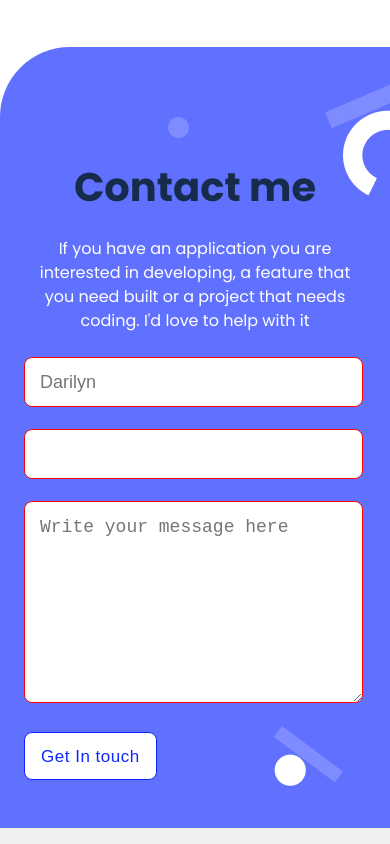
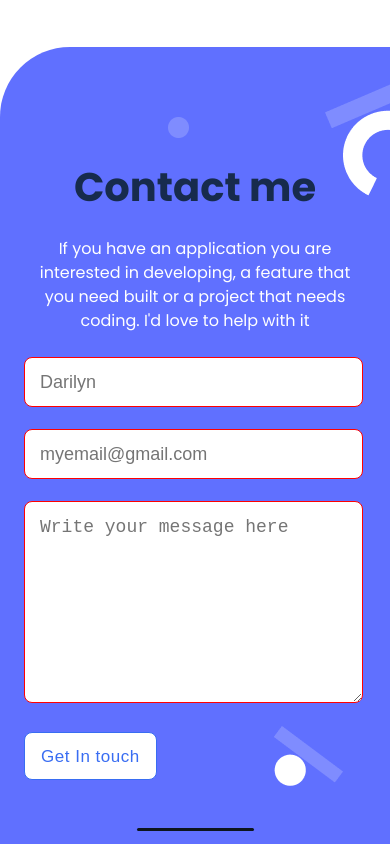
Before and after one commit to ometman/my-portfolio, a website: page index.html in a window 390 px wide. Shown: the part 4467-5311 px from the top of the page. Drawn offline with Linux system fonts and the light colour scheme.

Commit message:
Add hover to submit button and indicator bar

```diff
--- a/css/styles.css
+++ b/css/styles.css
@@ -430,7 +430,7 @@
   ul.skill-lang-selector2 {
     position: relative;
     height: auto;
-    width: 86%;
+    width: 80%;
     margin: 0 auto;
     padding: 0 16px;
     display: flex;
@@ -475,7 +475,7 @@
     margin: 0 auto;
     padding: 0;
     height: auto;
-    width: 86%;
+    width: 90%;
     display: flex;
     flex-direction: column;
     align-items: center;
@@ -689,8 +689,7 @@
   }
 
   .about-resume-action-button:enabled,
-  .pr-call-to-action-button:enabled,
-  .submit-btn:enabled {
+  .pr-call-to-action-button:enabled {
     background: #fff;
     border: 1px solid #0f27ff;
     border-radius: 8px;
@@ -713,4 +712,25 @@
     border-radius: 8px;
     color: #0f27ff;
   }
+
+  .indicator {
+    position: relative;
+    width: 100%;
+    height: 1rem;
+    margin: 0;
+    padding: 0;
+    background-color: #6070ff;
+    order: 3;
+  }
+
+  .indicator-bar {
+    position: relative;
+    margin: 0 auto;
+    padding: 0;
+    width: 30%;
+    height: 3px;
+    border: 1px;
+    background-color: #0d151e;
+    border-radius: 10px;
+  }
 }
--- a/css/stylesmin768.css
+++ b/css/stylesmin768.css
@@ -447,7 +447,7 @@
     margin: 0 auto;
     padding: 0;
     height: auto;
-    width: 86%;
+    width: 90%;
     display: flex;
     flex-direction: column;
     align-items: center;
@@ -648,7 +648,7 @@
     font-size: 17px;
     line-height: 24px;
     letter-spacing: 0.03em;
-    color: #396df2;
+    color: #0f27ff;
     background: #fff;
     border: 1px solid #396df2;
     border-radius: 8px;
@@ -663,8 +663,7 @@
   }
 
   .about-resume-action-button:enabled,
-  .pr-call-to-action-button:enabled,
-  .submit-btn:enabled {
+  .pr-call-to-action-button:enabled {
     background: #fff;
     border: 1px solid #0f27ff;
     border-radius: 8px;
--- a/index.html
+++ b/index.html
@@ -281,13 +281,13 @@
                             project that needs coding. I&#39;d love to help with it
                         </p>
                     <!--contact form begins here-->
-                        <form id="contact-form" name="contact-form" action="https://formspree.io/f/xqkozzva">
+                        <form id="contact-form" name="contact-form" action="https://formspree.io/f/xqkozzva" method="post">
                             <ul class="contact-form-items">
                                 <li class="sender-name">
                                    <input id="username" class="username" name="user_name" type="text" maxlength="30" placeholder="Darilyn" required />
                                 </li>
                                 <li class="sender-email">
-                                    <input id="email" class="email" name="user_email" type="email"myemail@gmail.comgit  required/>
+                                    <input id="email" class="email" name="user_email" type="email" placeholder="myemail@gmail.com"  required/>
                                 </li>
                                 <li class="sender-message">
                                     <textarea id="message" class="message" name="user_message" maxlength="500" type="text" placeholder="Write your message here" required ></textarea>
@@ -300,6 +300,10 @@
                         </form>
                         <!--end of form -->
                     </section>
+                    <!--home indicator light-->
+                    <section class="indicator">
+                        <hr class="indicator-bar">
+                    </section>
                 </footer>
     </body>
 </html>
```
